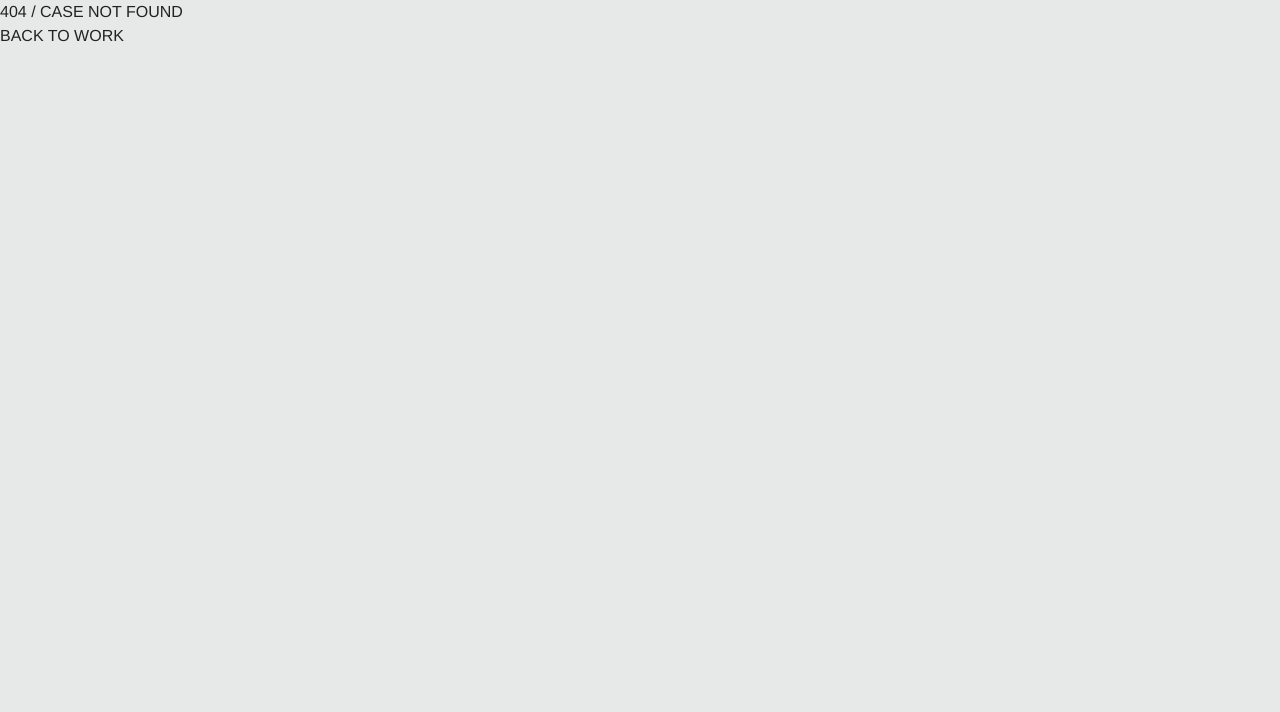
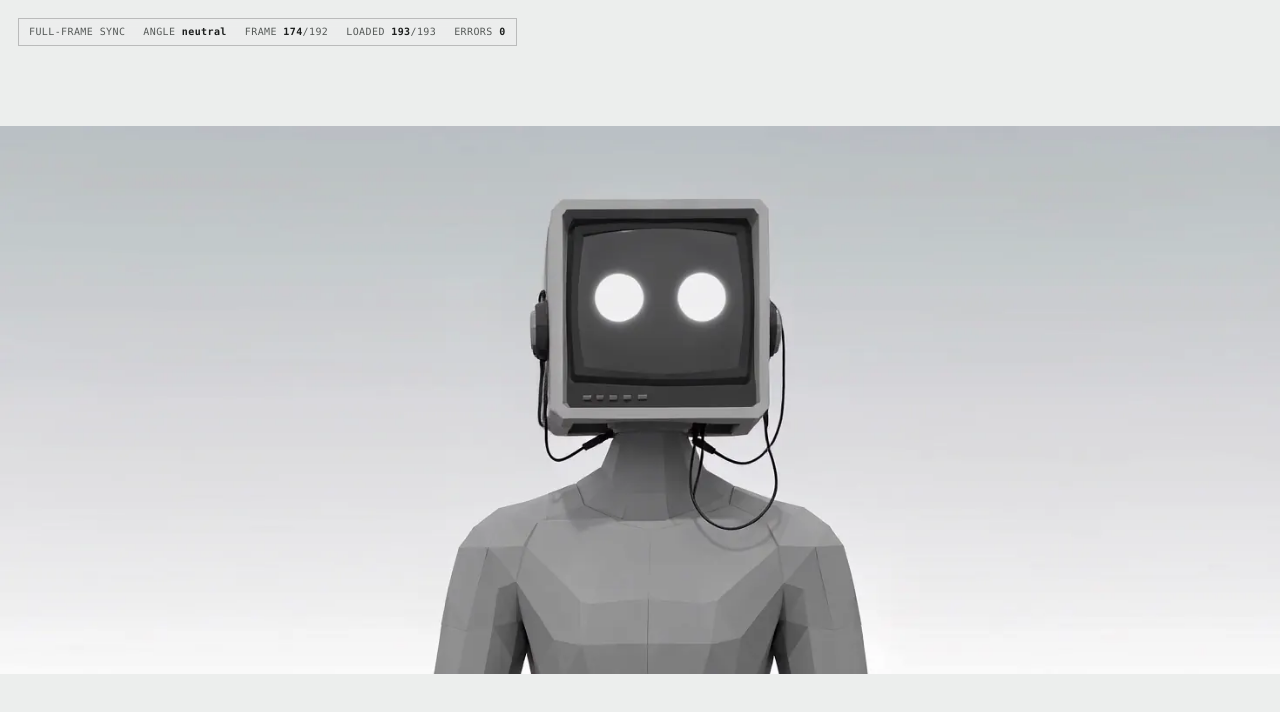
Before and after one commit to LongkidGPT/Portfolio-CRT, a Next.js app: page /kv-sync-test in a window 1280 px wide. Before the commit this address had no page. Shown: the top 712 px of the page. Built offline with nearby package versions, Linux system fonts and the light colour scheme.

Commit message:
test: add full-frame KV synchronization route

```diff
--- /dev/null
+++ b/app/kv-sync-test/page.tsx
@@ -0,0 +1,11 @@
+import type { Metadata } from "next";
+
+import KvSyncTest from "@/components/portfolio/KvSyncTest";
+
+export const metadata: Metadata = {
+  title: "KV Sync Test",
+};
+
+export default function KvSyncTestPage() {
+  return <KvSyncTest />;
+}
--- /dev/null
+++ b/components/portfolio/KvSyncTest.tsx
@@ -0,0 +1,228 @@
+"use client";
+
+import { useEffect, useRef } from "react";
+
+import styles from "@/components/portfolio/kv-sync-test.module.css";
+import { containRect } from "@/lib/portfolio/kv";
+import {
+  KV_SYNC_FRAME_COUNT,
+  KV_SYNC_HEAD_ANCHOR,
+  KV_SYNC_HEIGHT,
+  KV_SYNC_NEUTRAL_FRAME,
+  KV_SYNC_WIDTH,
+  frameForKvSyncAngle,
+  kvSyncFrameSrc,
+} from "@/lib/portfolio/kv-sync-test";
+import { pointerAngle, type Point } from "@/lib/portfolio/sprite";
+
+export default function KvSyncTest() {
+  const canvasRef = useRef<HTMLCanvasElement>(null);
+  const angleRef = useRef<HTMLElement>(null);
+  const frameRef = useRef<HTMLElement>(null);
+  const loadedRef = useRef<HTMLElement>(null);
+  const errorsRef = useRef<HTMLElement>(null);
+
+  useEffect(() => {
+    const canvas = canvasRef.current;
+    if (!canvas) return;
+
+    const context = canvas.getContext("2d");
+    if (!context) return;
+
+    const images = new Array<HTMLImageElement | undefined>(KV_SYNC_FRAME_COUNT);
+    let pointer: Point | null = null;
+    let drawnFrame = -1;
+    let loadedCount = 0;
+    let errorCount = 0;
+    let animationFrame = 0;
+    let cancelled = false;
+    let visible = document.visibilityState === "visible";
+
+    const updateDiagnostics = (angle: number | null, frame: number) => {
+      canvas.dataset.frame = String(frame);
+      canvas.dataset.loaded = String(loadedCount);
+      canvas.dataset.errors = String(errorCount);
+      if (angleRef.current) {
+        angleRef.current.textContent =
+          angle === null ? "neutral" : `${Math.round(angle)}°`;
+      }
+      if (frameRef.current) frameRef.current.textContent = String(frame);
+      if (loadedRef.current) loadedRef.current.textContent = String(loadedCount);
+      if (errorsRef.current) errorsRef.current.textContent = String(errorCount);
+    };
+
+    const resizeCanvas = () => {
+      const bounds = canvas.getBoundingClientRect();
+      const dpr = Math.min(window.devicePixelRatio || 1, 2);
+      const nextWidth = Math.max(1, Math.round(bounds.width * dpr));
+      const nextHeight = Math.max(1, Math.round(bounds.height * dpr));
+
+      if (canvas.width !== nextWidth || canvas.height !== nextHeight) {
+        canvas.width = nextWidth;
+        canvas.height = nextHeight;
+        drawnFrame = -1;
+      }
+    };
+
+    const drawFrame = (frame: number, angle: number | null = null) => {
+      const image = images[frame];
+      if (!image?.complete || frame === drawnFrame) return false;
+
+      const destination = containRect(
+        KV_SYNC_WIDTH,
+        KV_SYNC_HEIGHT,
+        canvas.width,
+        canvas.height,
+      );
+      context.clearRect(0, 0, canvas.width, canvas.height);
+      context.drawImage(
+        image,
+        0,
+        0,
+        KV_SYNC_WIDTH,
+        KV_SYNC_HEIGHT,
+        destination.x,
+        destination.y,
+        destination.width,
+        destination.height,
+      );
+      drawnFrame = frame;
+      updateDiagnostics(angle, frame);
+      return true;
+    };
+
+    const loadFrame = (frame: number) => {
+      if (images[frame]) return;
+
+      const image = new Image();
+      images[frame] = image;
+      image.onload = () => {
+        if (cancelled) return;
+        loadedCount += 1;
+        canvas.dataset.loaded = String(loadedCount);
+        if (loadedRef.current) loadedRef.current.textContent = String(loadedCount);
+        if (frame === KV_SYNC_NEUTRAL_FRAME || drawnFrame < 0) {
+          resizeCanvas();
+          drawFrame(frame);
+        }
+      };
+      image.onerror = () => {
+        if (cancelled) return;
+        errorCount += 1;
+        canvas.dataset.errors = String(errorCount);
+        if (errorsRef.current) errorsRef.current.textContent = String(errorCount);
+      };
+      image.src = kvSyncFrameSrc(frame);
+    };
+
+    const preloadFrames = () => {
+      loadFrame(KV_SYNC_NEUTRAL_FRAME);
+      for (let distance = 1; distance <= 96; distance += 1) {
+        loadFrame(
+          (KV_SYNC_NEUTRAL_FRAME + distance) % KV_SYNC_FRAME_COUNT,
+        );
+        loadFrame(
+          (KV_SYNC_NEUTRAL_FRAME - distance + KV_SYNC_FRAME_COUNT) %
+            KV_SYNC_FRAME_COUNT,
+        );
+      }
+    };
+
+    const target = () => {
+      if (!pointer) {
+        return { angle: null, frame: KV_SYNC_NEUTRAL_FRAME };
+      }
+
+      const bounds = canvas.getBoundingClientRect();
+      const content = containRect(
+        KV_SYNC_WIDTH,
+        KV_SYNC_HEIGHT,
+        bounds.width,
+        bounds.height,
+      );
+      const anchor = {
+        x: bounds.left + content.x + content.width * KV_SYNC_HEAD_ANCHOR.x,
+        y: bounds.top + content.y + content.height * KV_SYNC_HEAD_ANCHOR.y,
+      };
+      const angle = pointerAngle(pointer, anchor);
+      return { angle, frame: frameForKvSyncAngle(angle) };
+    };
+
+    const tick = () => {
+      if (cancelled) return;
+      if (visible) {
+        const next = target();
+        drawFrame(next.frame, next.angle);
+      }
+      animationFrame = window.requestAnimationFrame(tick);
+    };
+
+    const handlePointer = (event: PointerEvent) => {
+      pointer = { x: event.clientX, y: event.clientY };
+    };
+    const handleVisibility = () => {
+      visible = document.visibilityState === "visible";
+    };
+    const handleResize = () => {
+      const previous = drawnFrame < 0 ? KV_SYNC_NEUTRAL_FRAME : drawnFrame;
+      resizeCanvas();
+      drawFrame(previous);
+    };
+    const observer =
+      typeof ResizeObserver === "undefined"
+        ? null
+        : new ResizeObserver(handleResize);
+    const finePointer = window.matchMedia?.("(pointer: fine)").matches ?? true;
+
+    observer?.observe(canvas);
+    window.addEventListener("resize", handleResize);
+    if (finePointer) window.addEventListener("pointermove", handlePointer);
+    document.addEventListener("visibilitychange", handleVisibility);
+    resizeCanvas();
+    preloadFrames();
+    animationFrame = window.requestAnimationFrame(tick);
+
+    return () => {
+      cancelled = true;
+      for (const image of images) {
+        if (!image) continue;
+        image.onload = null;
+        image.onerror = null;
+      }
+      observer?.disconnect();
+      window.removeEventListener("resize", handleResize);
+      window.removeEventListener("pointermove", handlePointer);
+      document.removeEventListener("visibilitychange", handleVisibility);
+      window.cancelAnimationFrame(animationFrame);
+    };
+  }, []);
+
+  return (
+    <main className={styles.stage}>
+      <canvas
+        ref={canvasRef}
+        className={styles.canvas}
+        role="img"
+        aria-label="Full-frame KV synchronization test"
+        data-frame={KV_SYNC_NEUTRAL_FRAME}
+        data-loaded="0"
+        data-errors="0"
+      />
+      <aside className={styles.diagnostics} aria-label="KV test diagnostics">
+        <span>FULL-FRAME SYNC</span>
+        <span>
+          ANGLE <b ref={angleRef}>neutral</b>
+        </span>
+        <span>
+          FRAME <b ref={frameRef}>{KV_SYNC_NEUTRAL_FRAME}</b>/192
+        </span>
+        <span>
+          LOADED <b ref={loadedRef}>0</b>/193
+        </span>
+        <span>
+          ERRORS <b ref={errorsRef}>0</b>
+        </span>
+      </aside>
+    </main>
+  );
+}
--- /dev/null
+++ b/components/portfolio/kv-sync-test.module.css
@@ -0,0 +1,43 @@
+.stage {
+  position: fixed;
+  inset: 0;
+  overflow: hidden;
+  background: #eceeed;
+}
+
+.canvas {
+  display: block;
+  width: 100%;
+  height: 100%;
+  pointer-events: none;
+}
+
+.diagnostics {
+  position: fixed;
+  z-index: 1;
+  top: 18px;
+  left: 18px;
+  display: grid;
+  grid-template-columns: repeat(5, max-content);
+  gap: 18px;
+  padding: 8px 10px;
+  border: 1px solid rgb(29 31 30 / 24%);
+  background: rgb(236 238 237 / 78%);
+  color: #565a58;
+  font-family: ui-monospace, SFMono-Regular, Menlo, Monaco, Consolas, monospace;
+  font-size: 10px;
+  line-height: 1;
+  letter-spacing: 0.04em;
+  backdrop-filter: blur(8px);
+}
+
+.diagnostics b {
+  color: #1d1f1e;
+  font-weight: 600;
+}
+
+@media (max-width: 700px) {
+  .diagnostics {
+    grid-template-columns: repeat(2, max-content);
+  }
+}
```
Also changed, not shown: 2 other files (tests, documents, lock files or other folders).
